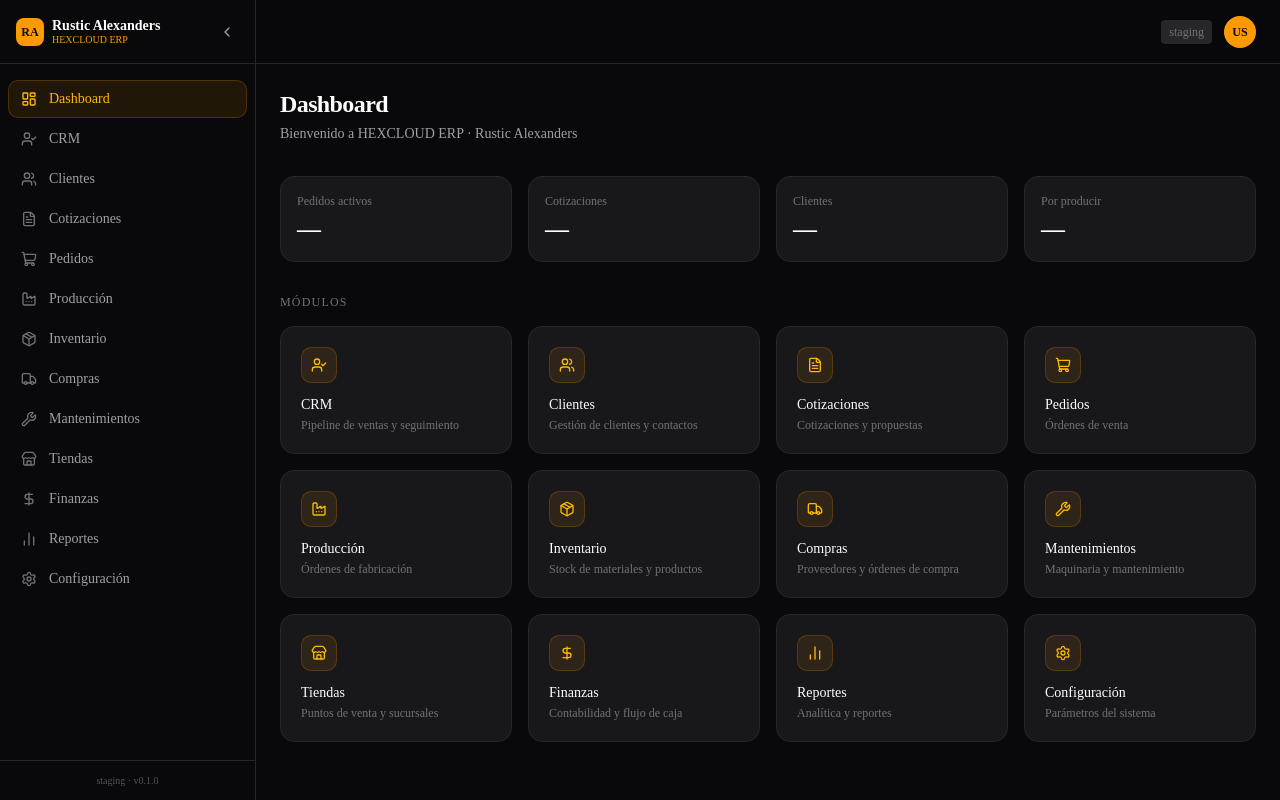
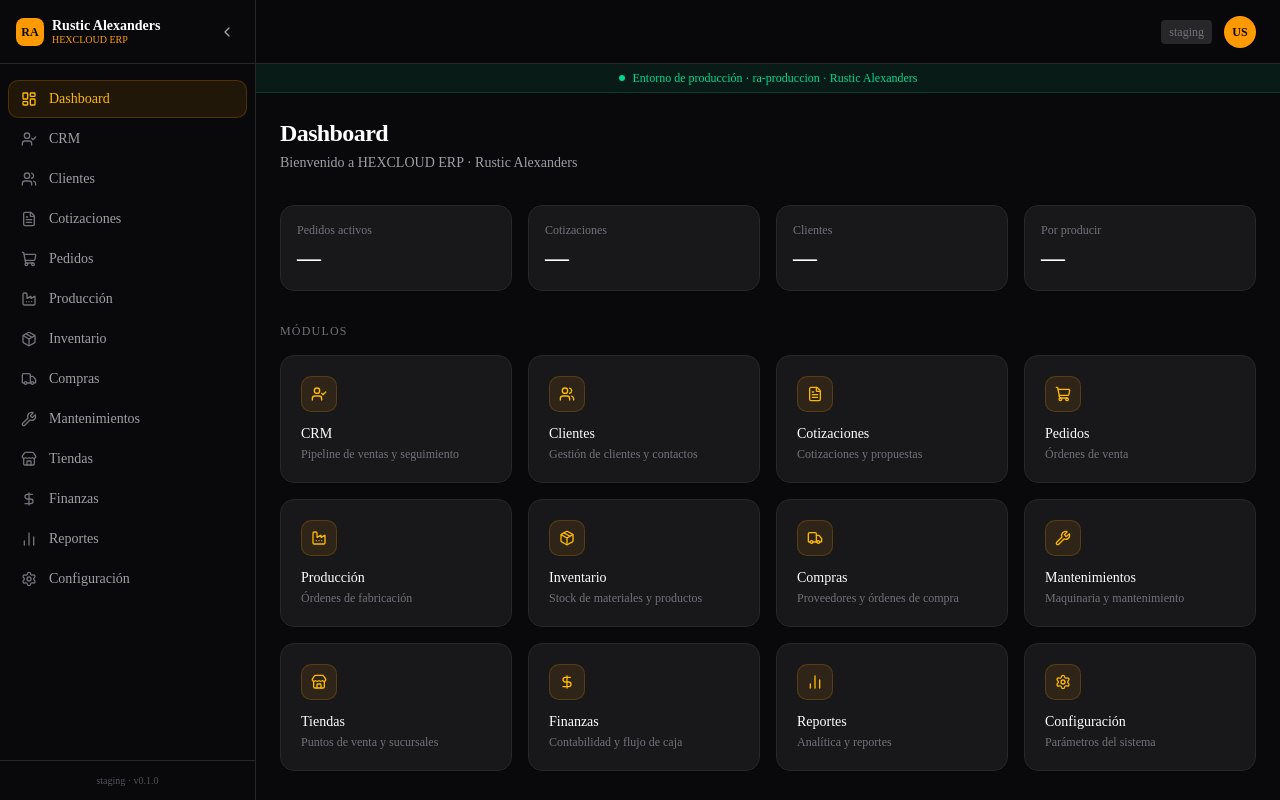
Before and after one commit to losantos-ia/hexcloud-rustic, a Next.js app: page / in a window 1280 px wide. Built offline with nearby package versions, Linux system fonts and the light colour scheme.

Commit message:
feat: add production environment banner

```diff
--- a/app/(dashboard)/layout.tsx
+++ b/app/(dashboard)/layout.tsx
@@ -25,6 +25,14 @@
           </div>
         </header>
 
+        {/* Environment banner — production */}
+        <div className="flex items-center justify-center gap-2 bg-emerald-500/10 border-b border-emerald-500/20 py-1.5 px-4">
+          <span className="size-1.5 rounded-full bg-emerald-400" />
+          <p className="text-xs font-medium text-emerald-400">
+            Entorno de producción · ra-produccion · Rustic Alexanders
+          </p>
+        </div>
+
         {/* Main content */}
         <main className="flex-1 p-6 overflow-y-auto">{children}</main>
       </div>
```
